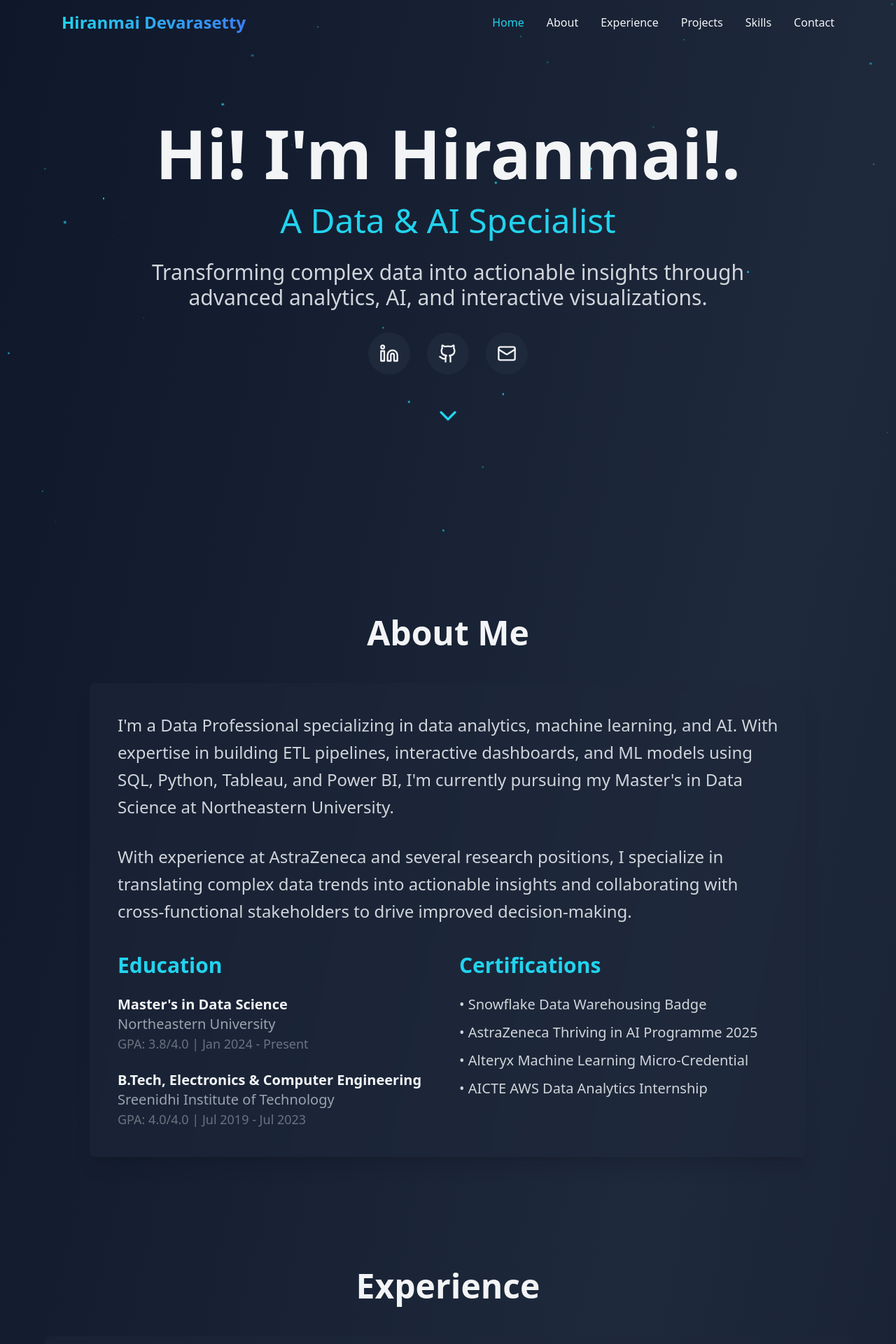
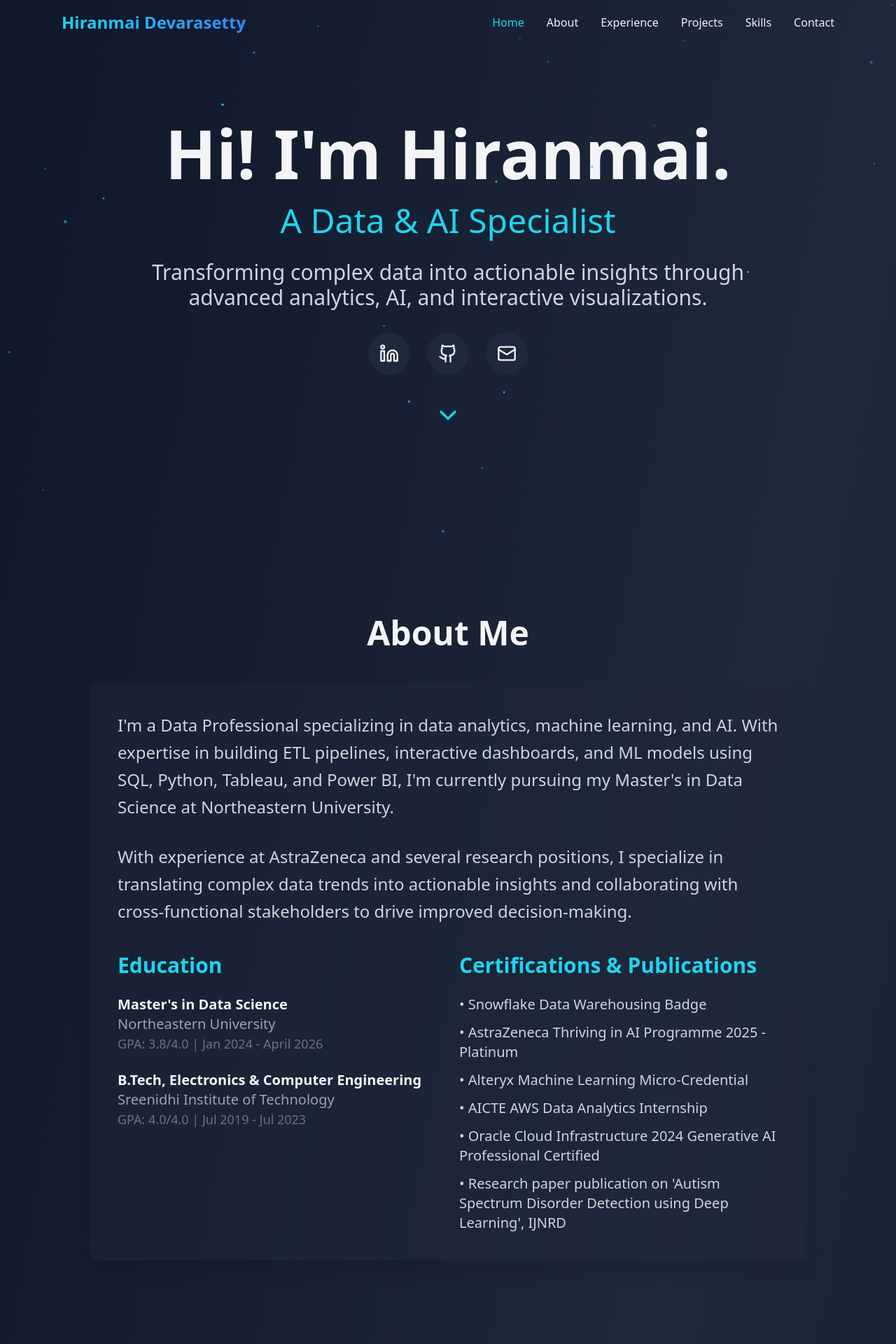
Before and after one commit to Hiranmai28/Portfolio, a React (Create React App) app: page / in a window 1280 px wide. Shown: the top 1920 px of the page at 70% size. Built offline with nearby package versions, Linux system fonts and the light colour scheme.

Commit message:
deployment

```diff
--- a/src/App.js
+++ b/src/App.js
@@ -86,11 +86,31 @@ export default function Portfolio() {
     },
     {
       title: " Fine-Tuning LLAMA 2 with Custom Dataset Using LoRA and QLoRA ",
-      description: "Fine-tuned LLAMA 2 model using LoRA and QLoRA techniques on custom domain-specific datasets to optimize performance for specialized tasks",
+      description: "LLAMA 2 model using LoRA and QLoRA techniques on custom domain-specific datasets to optimize performance for specialized tasks",
       tech: ["Python", "Prefect", "FAISS", "Mistral LLM", "LangChain", "GCP", "Docker"],
       highlights: [
           "Fine-tuned large language models by leveraging domain-specific data, Enhanced retrieval-augmented generation (RAG) applications for knowledge-intensive tasks, improving response quality by 30",
           "Trained domain-specific LLMs on robotic perception data, improved object recognition efficiency in warehouse environments"
+      ]
+    },
+    {
+      title: "SavorSync – Culturally Personalized Healthy Recipe Platform",
+      description: "Full-stack web app providing culturally personalized healthy recipes using AI-powered chatbot and user insights",
+      tech: ["Python", "GPT-3.5", "Tableau", "RAG", "Full-Stack Development"],
+      highlights: [
+        "Conducted user research with 50+ participants and created Tableau dashboards to visualize dietary patterns and preferences",
+        "Built AI-powered chatbot using GPT-3.5 for multilingual recipe recommendations and ingredient adaptations",
+        "Implemented RAG workflows for contextual recipe generation based on cultural and dietary requirements"
+      ]
+    },
+    {
+      title: "Multiple Disease Prediction using Machine Learning",
+      description: "Real-time health risk prediction tool using machine learning models to classify multiple diseases",
+      tech: ["Python", "Machine Learning", "Streamlit", "Scikit-learn", "EDA"],
+      highlights: [
+        "Performed exploratory data analysis on medical datasets to extract patterns and optimize feature selection for risk classification",
+        "Built and evaluated multiple ML models using accuracy and F1 score metrics, tuning performance for real-world health applications",
+        "Deployed an interactive real-time risk prediction tool using Streamlit with focus on responsiveness and user-friendly interface"
       ]
     },
     {
@@ -106,12 +126,12 @@ export default function Portfolio() {
   ];
 
   const skills = {
-    "Data Engineering": ["ETL/ELT pipelines", "Snowflake", "Alteryx", "Database Architecture"],
+    "Data Engineering": ["ETL/ELT Pipelines", "Snowflake", "Databricks", "Alteryx", "Database Architecture", "Data Modeling"],
     "Programming": ["Python", "SQL", "R", "JavaScript", "C++"],
-    "Data Analysis": ["Statistical Testing", "Regression Analysis", "Pandas", "NumPy", "Scikit-learn"],
-    "Visualization": ["Power BI", "Tableau", "Seaborn", "Matplotlib", "Looker"],
-    "Machine Learning": ["Classification Models", "Predictive Analytics", "Supervised & Unsupervised Learning", "Transformers", "Agentic AI"],
-    "Cloud & DevOps": ["GCP", "Azure", "AWS", "Docker", "CI/CD"]
+    "Data Analysis": ["Statistical Testing", "Regression Analysis", "Pandas", "NumPy", "Scikit-learn", "Excel"],
+    "Visualization & BI": ["Power BI", "Tableau", "Looker", "Seaborn", "Matplotlib", "Plotly"],
+    "Machine Learning & AI": ["Supervised & Unsupervised Learning", "Classification Models", "Predictive Analytics", "NLP", "RAG", "Transformers"],
+    "Cloud & DevOps": ["GCP", "Azure", "AWS", "Docker", "CI/CD", "GitHub Actions"]
   };
 
   return (
@@ -218,7 +238,7 @@ export default function Portfolio() {
         <div className="max-w-6xl mx-auto text-center">
           <div className="mb-8 animate-fade-in">
             <h1 className="text-6xl md:text-8xl font-bold mb-6">
-              Hi! I'm Hiranmai!.
+              Hi! I'm Hiranmai.
             </h1>
             <h2 className="text-3xl md:text-5xl text-cyan-400 mb-8">
               A Data & AI Specialist
@@ -275,7 +295,7 @@ export default function Portfolio() {
                   <div>
                     <p className="font-semibold text-xl">Master's in Data Science</p>
                     <p className="text-gray-400 text-xl">Northeastern University</p>
-                    <p className="text-lg text-gray-500">GPA: 3.8/4.0 | Jan 2024 - Present</p>
+                    <p className="text-lg text-gray-500">GPA: 3.8/4.0 | Jan 2024 - April 2026</p>
                   </div>
                   <div>
                     <p className="font-semibold text-xl">B.Tech, Electronics & Computer Engineering</p>
@@ -286,12 +306,14 @@ export default function Portfolio() {
               </div>
 
               <div>
-                <h3 className="text-3xl font-semibold text-cyan-400 mb-6">Certifications</h3>
+                <h3 className="text-3xl font-semibold text-cyan-400 mb-6">Certifications & Publications</h3>
                 <ul className="space-y-3 text-gray-300 text-xl">
                   <li>• Snowflake Data Warehousing Badge</li>
-                  <li>• AstraZeneca Thriving in AI Programme 2025</li>
+                  <li>• AstraZeneca Thriving in AI Programme 2025 - Platinum</li>
                   <li>• Alteryx Machine Learning Micro-Credential</li>
                   <li>• AICTE AWS Data Analytics Internship</li>
+                  <li>• Oracle Cloud Infrastructure 2024 Generative AI Professional Certified</li>
+                  <li>• Research paper publication on 'Autism Spectrum Disorder Detection using Deep Learning', IJNRD</li>
                 </ul>
               </div>
             </div>
```
